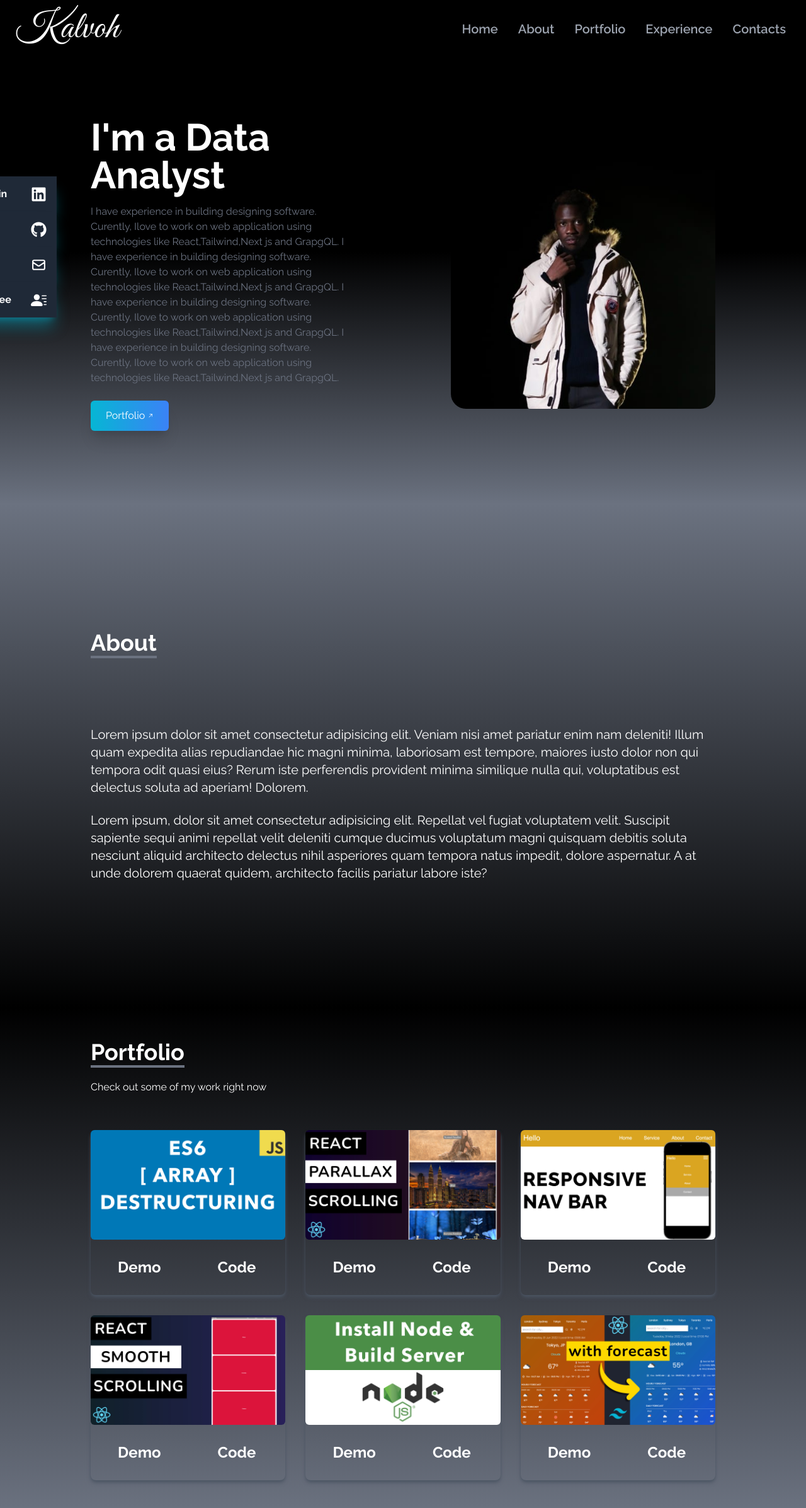
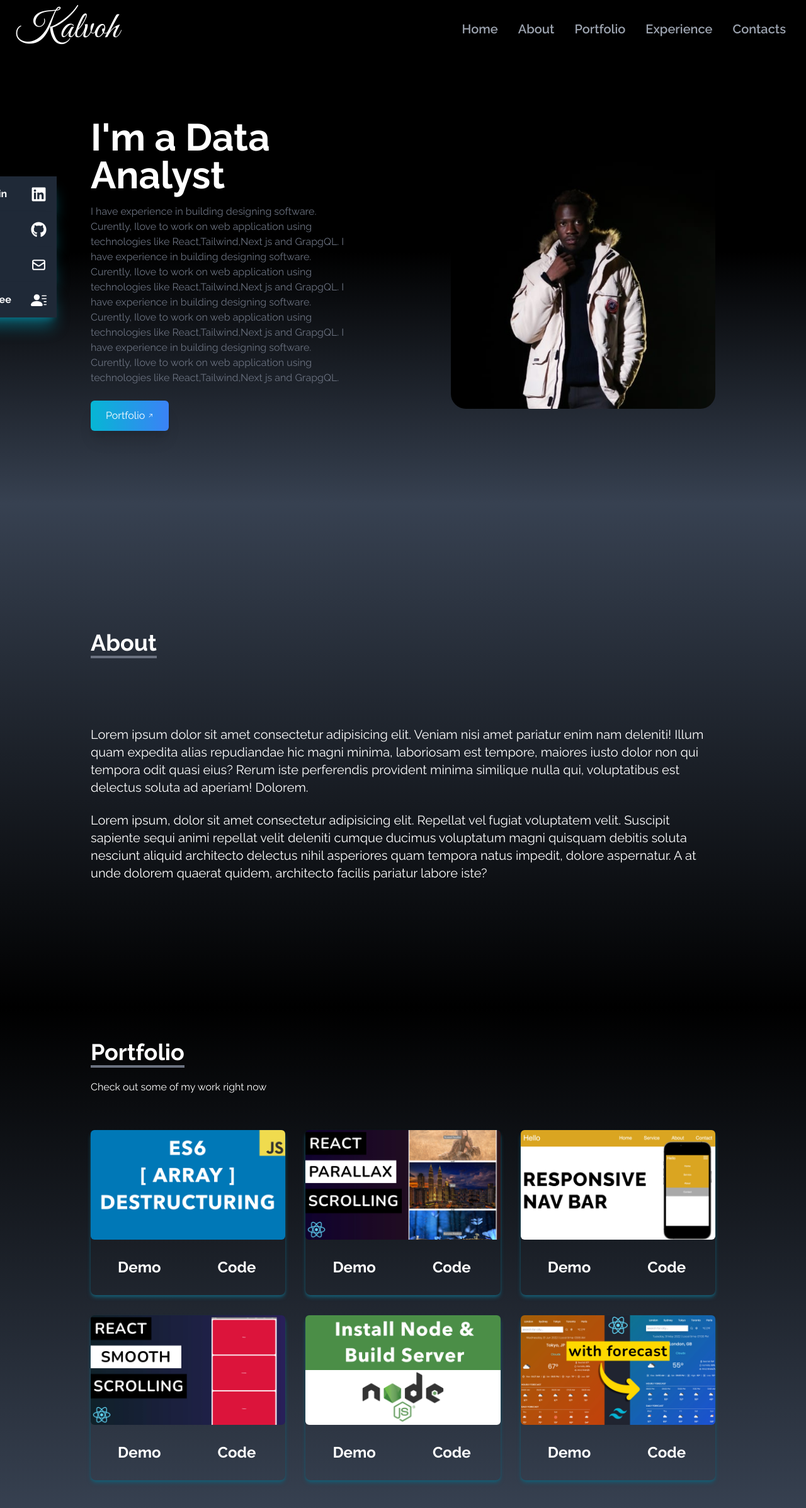
Before and after one commit to kayikalvin/portfolio, a React (Vite) app: page / in a window 1280 px wide. Shown: the top 2394 px of the page at 63% size. Built offline with nearby package versions, Linux system fonts and the light colour scheme.

Commit message:
cuatomizing theme

```diff
--- a/src/components/About.jsx
+++ b/src/components/About.jsx
@@ -2,7 +2,7 @@ import React from 'react'
 
 const About = () => {
   return (
-    <div name='about' className='w-full h-screen bg-gradient-to-b from-gray-500 to-black text-white'>
+    <div name='about' className='w-full h-screen bg-gradient-to-b from-gray-700 to-black text-white'>
         <div className='max-w-screen-lg p-4 mx-auto flex flex-col justify-center w-full h-full'>
             <div className='pb-8'>
                 <p className='text-4xl font-bold inline border-b-4 border-gray-500'> About</p>
--- a/src/components/Home.jsx
+++ b/src/components/Home.jsx
@@ -5,7 +5,7 @@ import { GoArrowUpRight } from "react-icons/go";
 
 const Home = () => {
   return (
-    <div name ='home' className='h-screen w-full bg-gradient-to-b from-black via-black to-gray-500 pt-50 md:pt-20'>
+    <div name ='home' className='h-screen w-full bg-gradient-to-b from-black via-black to-gray-700 pt-50 md:pt-20'>
         <div className='max-w-screen-lg mx-auto flex gap-40 flex-col items-center justify-center h-full px-4 md:flex-row'>
             <div className='flex flex-col justify-center w-fullh-full'>
                 <h2 className='text-4xl sm:text-6xl font-bold text-white'>I'm a Data Analyst</h2>
--- a/src/components/Portfolio.jsx
+++ b/src/components/Portfolio.jsx
@@ -57,7 +57,7 @@ const Portfolio = () => {
     };
 
     return (
-        <div name='portfolio' className='bg-gradient-to-b from-black to-gray-500 w-full text-white md:h-screen'>
+        <div name='portfolio' className='bg-gradient-to-b from-black to-gray-700 w-full text-white md:h-screen'>
             <div className='max-w-screen-lg p-4 mx-auto flex flex-col justify-center w-full h-full'>
                 <div className='pb-8'>
                     <p className='text-4xl font-bold inline border-b-4 border-gray-500'>Portfolio</p>
@@ -66,7 +66,7 @@ const Portfolio = () => {
 
                 <div className='grid sm:grid-cols-2 md:grid-cols-3 gap-8 px-12 sm:px-0'>
                     {portfolios.map(({ id, src, demoUrl, codeUrl }) => (
-                        <div key={id} className='shadow-md shadow-gray-600 rounded-lg'>
+                        <div key={id} className='shadow-md shadow-cyan-800 rounded-lg'>
                             <img src={src} alt="" className='rounded-md duration-200 hover:scale-110' />
                             <div className='flex items-center justify-center'>
                                 <button
```
